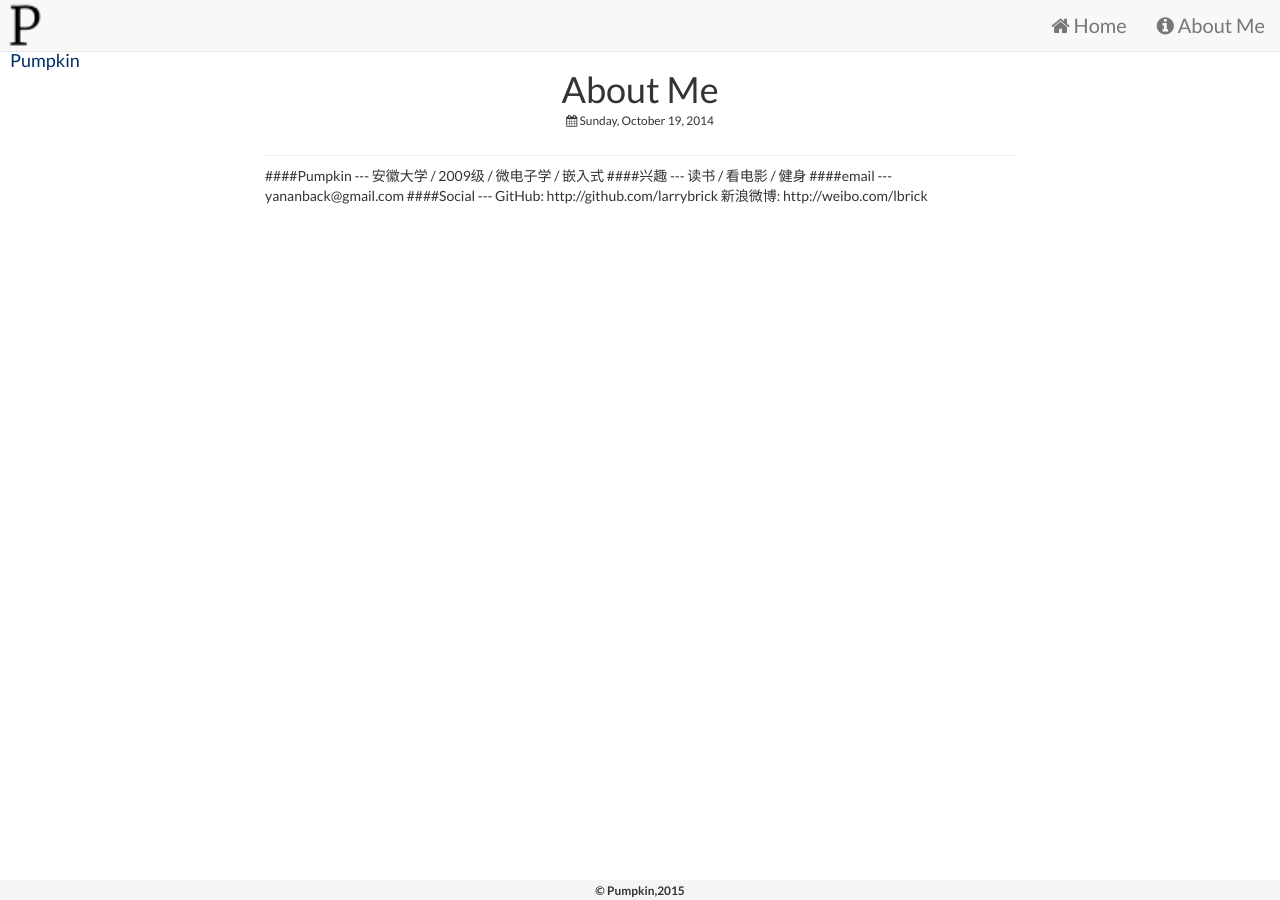
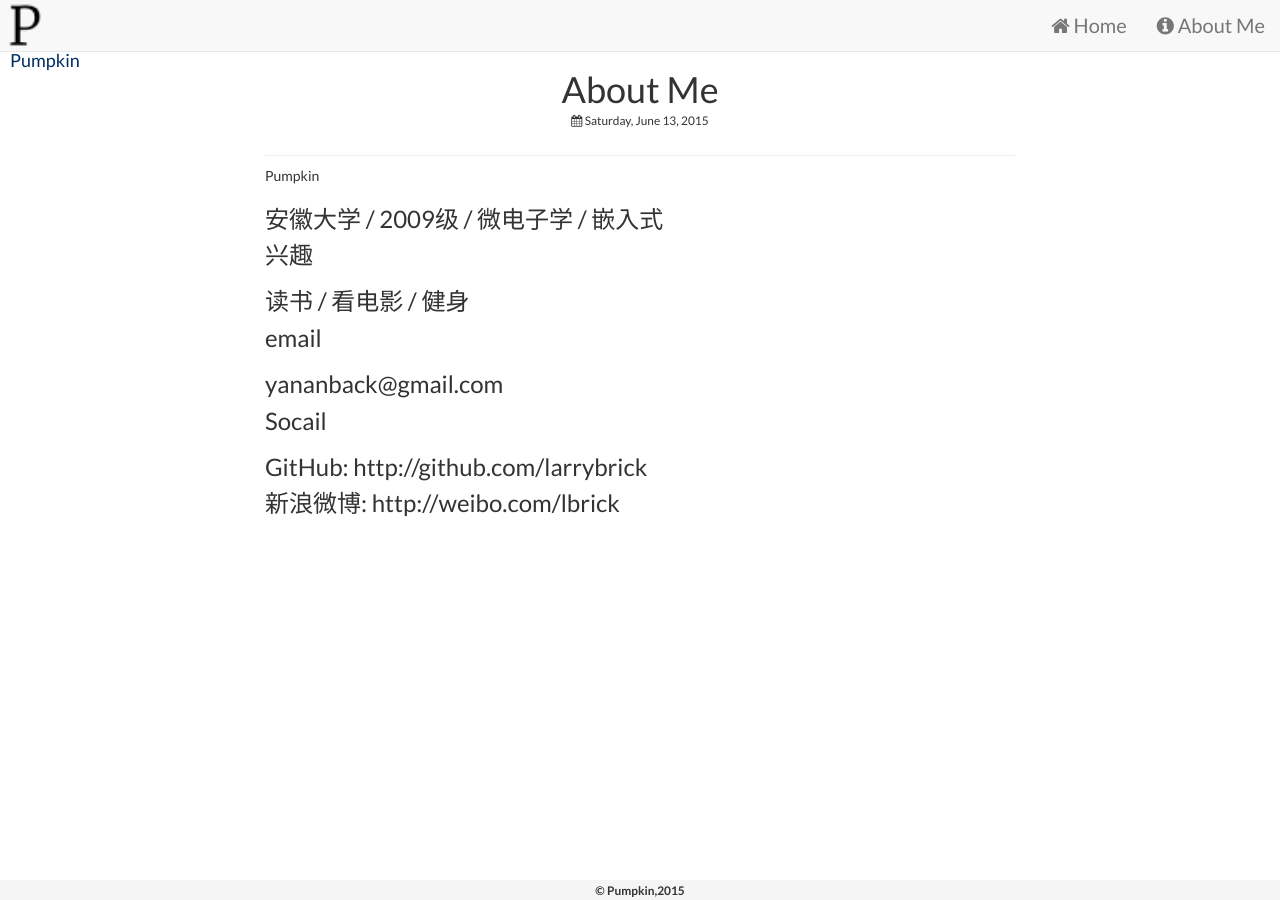
Before and after one commit to LarryBrick/jekyll_demo, a Jekyll site: the page built from about/index.html, in a window 1280 px wide. Built offline with Jekyll 4.4.1, drawn with Linux system fonts in a browser that asks for light colours; nearby versions of some CDN libraries.

Commit message:
修改About Me中的个人信息

```diff
--- a/about/index.html
+++ b/about/index.html
@@ -1,22 +1,19 @@
 ---
-layout: page
-title: About Me
-date: 2014-10-19 23:51
+layout:	page
+title:	About Me
+date:	2015-06-13 23:30
 ---
 
-####Pumpkin
----
-安徽大学 / 2009级 / 微电子学 / 嵌入式
-####兴趣
+<hr3> Pumpkin <h3>
+<p>安徽大学 / 2009级 / 微电子学 / 嵌入式 </p>
 
----
-读书 / 看电影 / 健身
 
-####email
----
-yananback@gmail.com
+<hr3> 兴趣 <h3>
+<p>读书 / 看电影 / 健身</p>
 
-####Social
----
-GitHub: http://github.com/﻿larrybrick
-新浪微博: http://weibo.com/lbrick
+<hr3> email <h3>
+<p>yananback@gmail.com</p>
+
+<hr3> Socail <h3>
+<p>GitHub: http://github.com/larrybrick</p>
+<p>新浪微博: http://weibo.com/lbrick</p>
```
